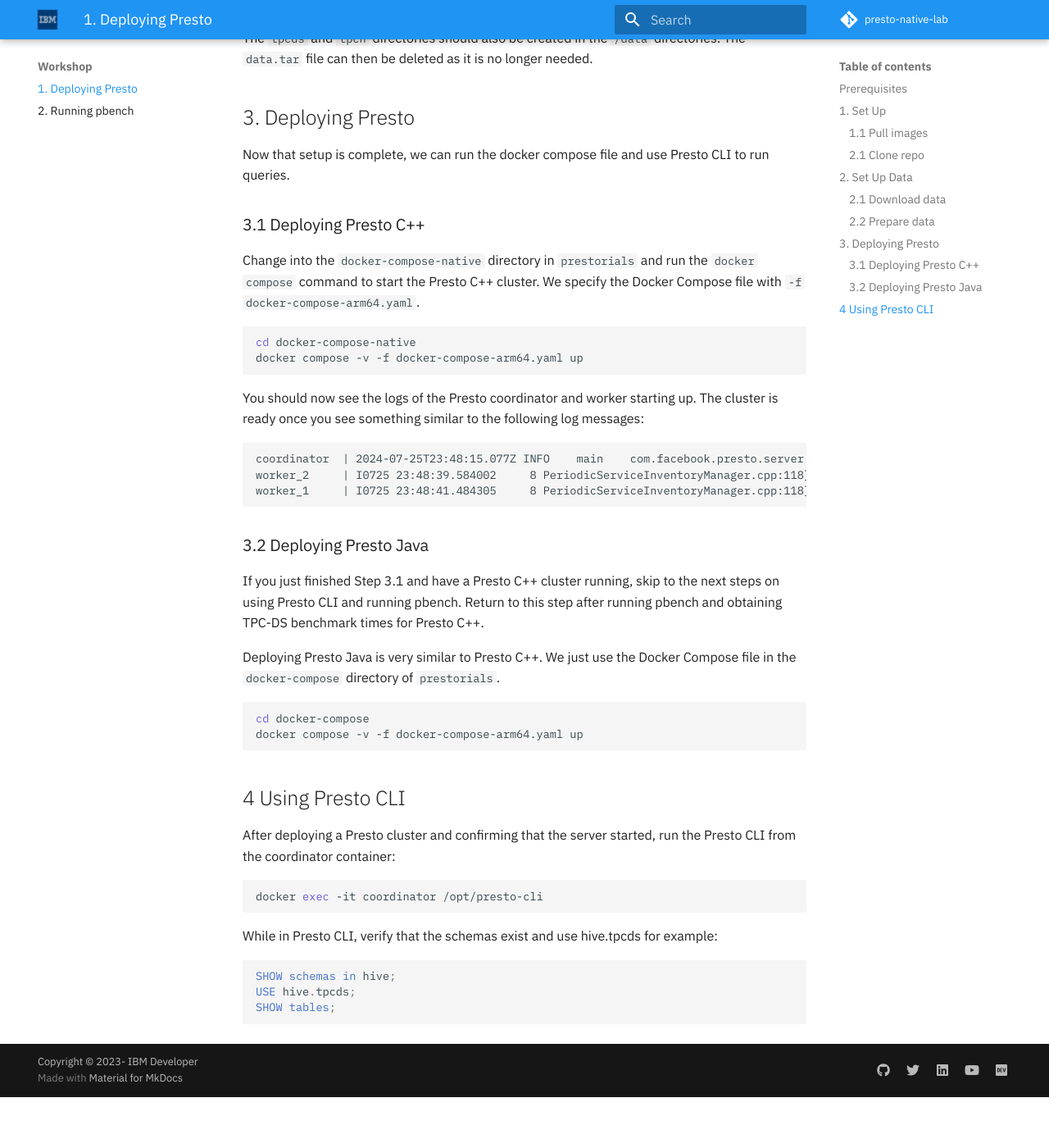
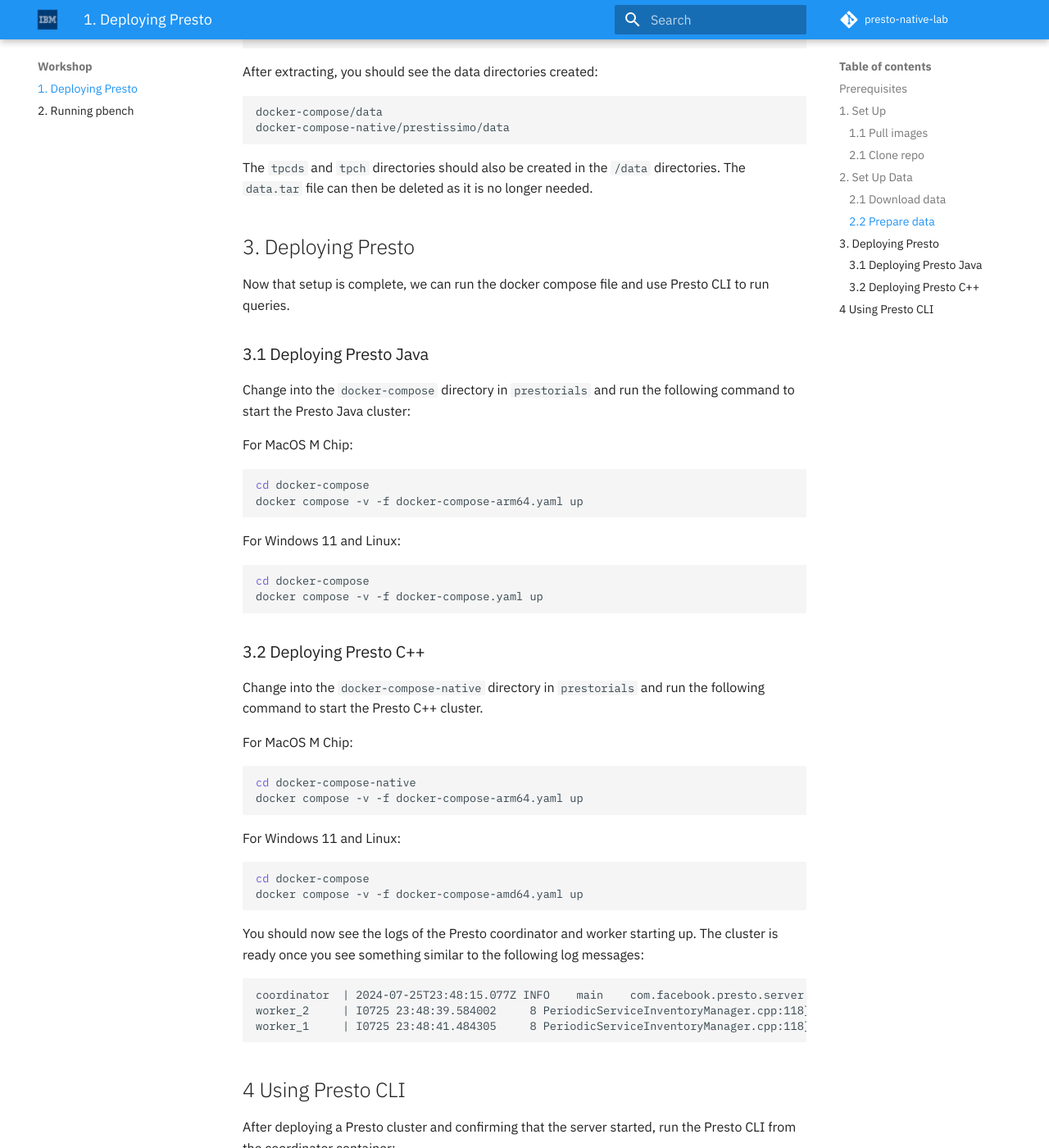
Before and after one commit to IBM/presto-benchmark-lab, an MkDocs documentation site: the page built from docs/deploy-presto/README.md, in a window 1280 px wide and 1400 px high, scrolled down 1441 px. Shown: the whole window at 82% size. Built offline with MkDocs 1.6.1 and Material for MkDocs 9.7.7, drawn with Linux system fonts in a browser that asks for light colours; comment, search, counter and statistics services are not loaded; before the commit the page ends 2779 px from its top, so only the background shows below that; some of the changed text lies outside the part shown.

Commit message:
update the sequence of java and c++
run java cluster first and then c++ cluster
later in order to have better transition.

Signed-off-by: Yihong Wang <yh.wang@ibm.com>

````diff
--- a/docs/deploy-presto/README.md
+++ b/docs/deploy-presto/README.md
@@ -10,11 +10,18 @@
 
 ### 1.1 Pull images
 
-Pull the Presto images first to allow time for downloading.
+Pull the Presto images first to allow time for downloading based on your operation system.
 
+For MacOS M Chip:
 ```bash
 docker pull prestodb/presto:latest
 docker pull public.ecr.aws/oss-presto/presto-native:0.289-ubuntu-arm64
+```
+
+For Windows 11 and Linux:
+```bash
+docker pull prestodb/presto:latest
+docker pull public.ecr.aws/oss-presto/presto-native:0.289-20240719122003-30c4804
 ```
 
 ### 2.1 Clone repo
@@ -64,14 +71,38 @@
 
 Now that setup is complete, we can run the docker compose file and use Presto CLI to run queries.
 
-### 3.1 Deploying Presto C++
+### 3.1 Deploying Presto Java
 
-Change into the `docker-compose-native` directory in `prestorials` and run the `docker compose`
-command to start the Presto C++ cluster. We specify the Docker Compose file with `-f docker-compose-arm64.yaml`.
+Change into the `docker-compose` directory in `prestorials` and run the following command to start
+the Presto Java cluster:
 
+For MacOS M Chip:
+```bash
+cd docker-compose
+docker compose -v -f docker-compose-arm64.yaml up
+```
+
+For Windows 11 and Linux:
+```bash
+cd docker-compose
+docker compose -v -f docker-compose.yaml up
+```
+
+### 3.2 Deploying Presto C++
+
+Change into the `docker-compose-native` directory in `prestorials` and run the following command to start
+the Presto C++ cluster.
+
+For MacOS M Chip:
 ```bash
 cd docker-compose-native
 docker compose -v -f docker-compose-arm64.yaml up
+```
+
+For Windows 11 and Linux:
+```bash
+cd docker-compose
+docker compose -v -f docker-compose-amd64.yaml up
 ```
 
 You should now see the logs of the Presto coordinator and worker starting up. The cluster is ready once
@@ -81,19 +112,6 @@
 coordinator  | 2024-07-25T23:48:15.077Z	INFO	main	com.facebook.presto.server.PrestoServer	======== SERVER STARTED ========
 worker_2     | I0725 23:48:39.584002     8 PeriodicServiceInventoryManager.cpp:118] Announcement succeeded: HTTP 202. State: active.
 worker_1     | I0725 23:48:41.484305     8 PeriodicServiceInventoryManager.cpp:118] Announcement succeeded: HTTP 202. State: active.
-```
-
-### 3.2 Deploying Presto Java
-
-If you just finished Step 3.1 and have a Presto C++ cluster running, skip to the next steps on using Presto CLI and running pbench.
-Return to this step after running pbench and obtaining TPC-DS benchmark times for Presto C++.
-
-Deploying Presto Java is very similar to Presto C++. We just use the Docker Compose file in the `docker-compose` directory of
-`prestorials`.
-
-```bash
-cd docker-compose
-docker compose -v -f docker-compose-arm64.yaml up
 ```
 
 ## 4 Using Presto CLI
````
Also changed, not shown: docs/README.md (+2 -0 lines).
